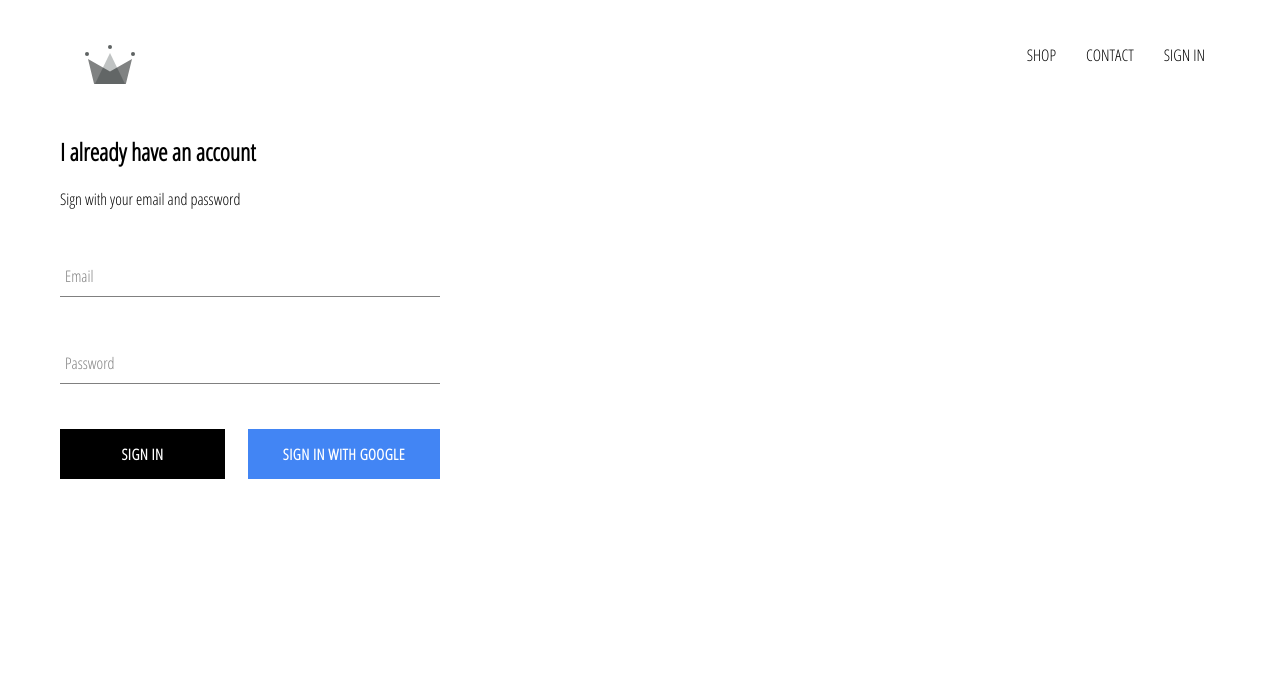
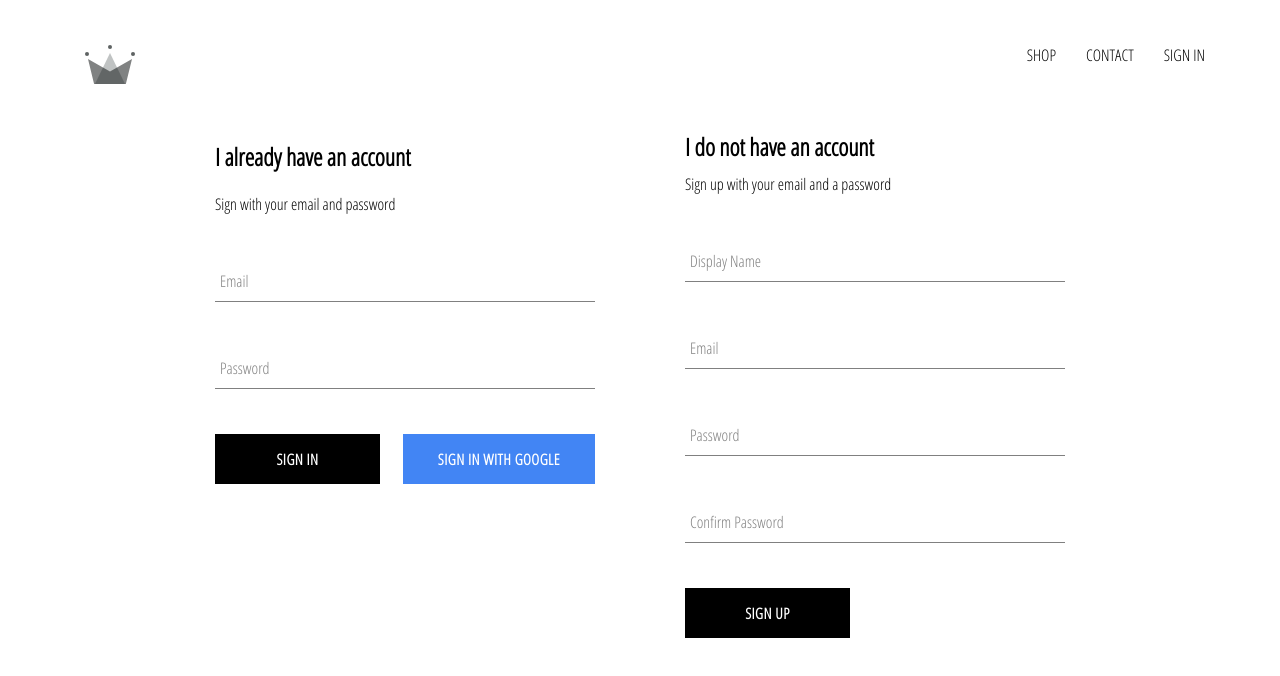
Before and after one commit to maitripancholi/crwn-clothing, a React (Create React App) app: page /signin in a window 1280 px wide. Shown: the top 676 px of the page. Built offline with nearby package versions, Linux system fonts and the light colour scheme; no server answers.

Commit message:
implemented firebase utils, included ability to store authenticated users into firestore database

```diff
--- a/src/App.js
+++ b/src/App.js
@@ -6,7 +6,7 @@
 import ShopPage from './pages/shop/shop.component.jsx';
 import Header from './components/header/header.component';
 import SignInAndSignUpPage from './pages/sign-in-and-sign-up/sign-in-and-sign-up.component';
-import { auth } from './firebase/firebase.utils';
+import { auth, createUserProfileDocument } from './firebase/firebase.utils';
 
 class App extends React.Component {
 
@@ -20,10 +20,24 @@
   unsubscribeFromAuth = null
 
   componentDidMount(){
-    this.unsubscribeFromAuth = auth.onAuthStateChanged(user => {
-      this.setState({currentUser: user });
+    this.unsubscribeFromAuth = auth.onAuthStateChanged(async userAuth => {
+      if(userAuth){
+        const userRef = await createUserProfileDocument(userAuth);
 
-      console.log(user);
+        userRef.onSnapshot(snapShot => {
+           this.setState({
+             currentUser: {
+               id: snapShot.id,
+               ...snapShot.data()
+             }
+           });
+           console.log(this.state);
+        });
+      }
+      else{
+        this.setState({currentUser:userAuth});
+      }
+
     });
   }
 
--- a/src/components/sign-in/sign-in.component.jsx
+++ b/src/components/sign-in/sign-in.component.jsx
@@ -55,6 +55,8 @@
                         handleChange={this.handleChange}
                         label='Password'
                         required
+                        //autoComplete="off"
+                        //another in signup compo
                     />
 
                     <div className='buttons'>
--- /dev/null
+++ b/src/components/sign-up/sign-up.component.jsx
@@ -0,0 +1,108 @@
+import React from 'react';
+import FormInput from '../form-input/form-input.component';
+import CustomButton from '../custom-button/custom-button.component';
+
+import {auth,createUserProfileDocument } from '../../firebase/firebase.utils';
+ import './sign-up.styles.scss';
+
+class SignUp extends React.Component {
+
+    constructor(props) {
+        super(props)
+
+        this.state = {
+             displayName: '',
+             email: '',
+             password: '',
+             confirmPassword: ''
+        }
+    }
+
+    handleSubmit = async event => {
+        event.preventDefault();
+
+        const {displayName,email,password,confirmPassword} = this.state;
+
+        if(password !== confirmPassword){
+            alert("Passwords Don't Match");
+            return;
+        }
+
+        try{
+            const { user } = await auth.createUserWithEmailAndPassword(email,password);
+
+            await createUserProfileDocument(user, {displayName});
+
+            this.setState({
+                displayName: '',
+                email: '',
+                password: '',
+                confirmPassword: ''
+            });
+
+        } catch(error) {
+            console.error(error);
+        }
+    };
+
+    handleChange = event => {
+        const {name,value} = event.target;
+
+        this.setState({ [name]: value });
+    };
+
+
+     render() {
+
+        const {displayName,email,password,confirmPassword} = this.state;
+
+         return (
+             <div className='sign-up'>
+                 <h2 className='title'>I do not have an account</h2>
+                 <span>Sign up with your email and a password</span>
+                 <form className='sign-up-form' onSubmit={this.handleSubmit} >
+                    <FormInput
+                        type='text'
+                        name='displayName'
+                        value={displayName}
+                        onChange={this.handleChange}
+                        label='Display Name'
+                        required
+                    />
+                    <FormInput
+                        type='email'
+                        name='email'
+                        value={email}
+                        onChange={this.handleChange}
+                        label='Email'
+                        required
+                    />
+                    <FormInput
+                        type='password'
+                        name='password'
+                        value={password}
+                        onChange={this.handleChange}
+                        label='Password'
+                        required
+                        //autoComplete="off"
+                        //also in signin compo
+                    />
+                    <FormInput
+                        type='password'
+                        name='confirmPassword'
+                        value={confirmPassword}
+                        onChange={this.handleChange}
+                        label='Confirm Password'
+                        required
+                        //autoComplete="off"
+                    />
+                    <CustomButton type='submit'>
+                        SIGN UP
+                    </CustomButton>
+                 </form>
+             </div>
+         )
+     }
+ }
+
+ export default SignUp
--- /dev/null
+++ b/src/components/sign-up/sign-up.styles.scss
@@ -0,0 +1,9 @@
+.sign-up {
+    display: flex;
+    flex-direction: column;
+    width: 380px;
+
+    .title {
+      margin: 10px 0;
+    }
+  }
--- a/src/firebase/firebase.utils.js
+++ b/src/firebase/firebase.utils.js
@@ -12,6 +12,31 @@
     measurementId: "G-RV9P0DB87Y"
   };
 
+  export const createUserProfileDocument = async (userAuth, additionalData) => {
+    if(!userAuth) return;
+
+    const userRef  = firestore.doc(`users/${userAuth.uid}`);
+
+    const snapShot = await userRef.get()
+
+    if(!snapShot.exists){
+      const { displayName, email } = userAuth;
+      const createdAt = new Date();
+
+        try{
+          await userRef.set({
+            displayName,
+            email,
+            createdAt,
+            ...additionalData
+          })
+        } catch(error){
+          console.log('error creating user', error.message);
+        }
+    }
+    return userRef;
+  };
+
   firebase.initializeApp(config);
 
   export const auth = firebase.auth();
--- a/src/pages/sign-in-and-sign-up/sign-in-and-sign-up.component.jsx
+++ b/src/pages/sign-in-and-sign-up/sign-in-and-sign-up.component.jsx
@@ -1,11 +1,13 @@
 import React from 'react';
 import SignIn from '../../components/sign-in/sign-in.component';
+import SignUp from '../../components/sign-up/sign-up.component';
 
 import './sign-in-and-sign-up.styles.scss';
 
 const SignInAndSignUpPage = () => (
     <div className='sign-in-and-sign-up'>
         <SignIn/>
+        <SignUp/>
     </div>
 )
 
--- a/src/pages/sign-in-and-sign-up/sign-in-and-sign-up.styles.scss
+++ b/src/pages/sign-in-and-sign-up/sign-in-and-sign-up.styles.scss
@@ -0,0 +1,6 @@
+.sign-in-and-sign-up {
+    width: 850px;
+    display: flex;
+    justify-content: space-between;
+    margin: 30px auto;
+  }
```
